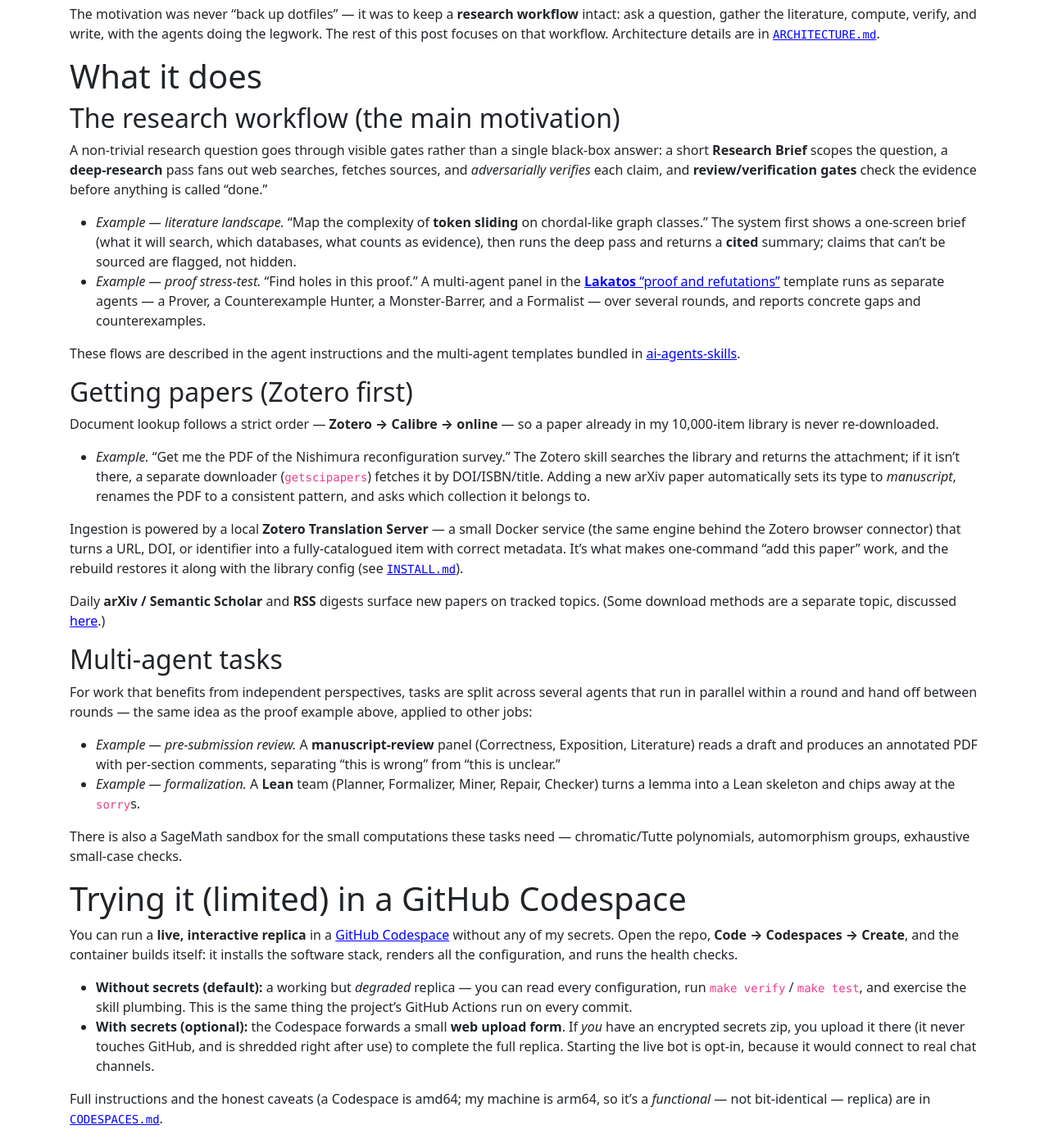
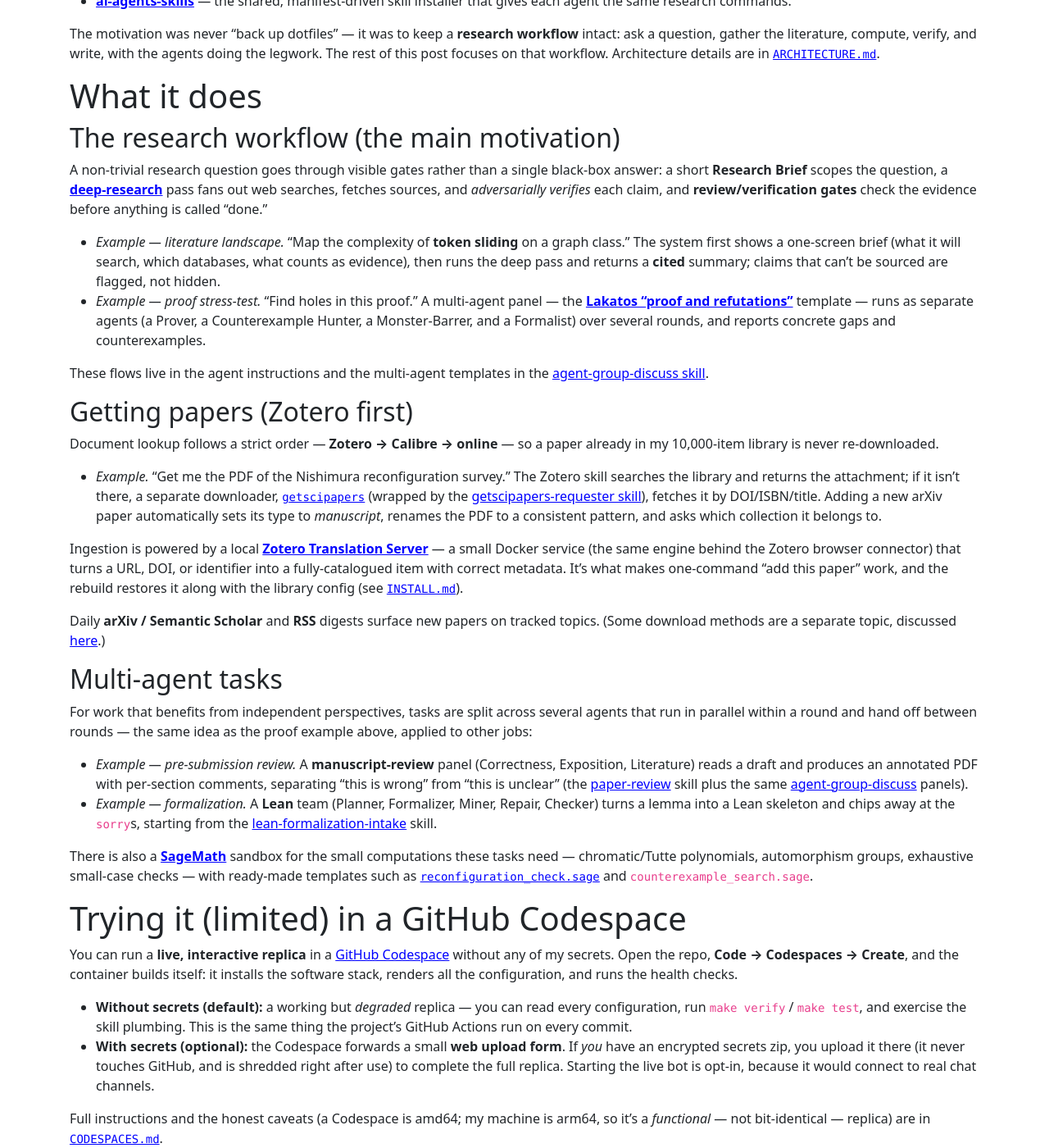
Before and after one commit to hoanganhduc/hoanganhduc.github.io, a Jekyll site: the page built from _posts/2026-06-13-coding-system-rebuild.md, in a window 1280 px wide and 1400 px high, scrolled down 1080 px. Shown: the whole window at 82% size. Built offline with Jekyll 4.4.1, drawn with Linux system fonts in a browser that asks for light colours; nearby versions of some CDN libraries; comment, search, counter and statistics services are not loaded; a style sheet for code colours, icons or effects is not loaded; some of the changed text lies outside the part shown.

Commit message:
post: fix wrong/imprecise links; link tools to their repos (getscipapers, translation-server, vnthuquan, vnu-eoffice) and skills; add Tools/credits section; verified all links resolve

```diff
--- a/_posts/2026-06-13-coding-system-rebuild.md
+++ b/_posts/2026-06-13-coding-system-rebuild.md
@@ -18,7 +18,7 @@ Over time my research machine grew into a small fleet of AI coding agents — Cl
 </div>
 
 <div class="alert alert-warning" markdown="1">
-**This is experimental.** Everything below — and this very post — was generated by the multi-agent AI coding system it describes. It was built for one person's workflow (combinatorics and graph theory, especially [combinatorial reconfiguration]({% post_url 2025-05-05-một-số-phương-pháp-tải-bài-báo-khoa-học %})), it assumes an arm64 Ubuntu host, and it **may not work as expected** on other machines, other agent versions, or research tasks outside those assumptions.
+**This is experimental.** Everything below — and this very post — was generated by the multi-agent AI coding system it describes. It was built for one person's workflow (combinatorics and graph theory, especially combinatorial reconfiguration), it assumes an arm64 Ubuntu host, and it **may not work as expected** on other machines, other agent versions, or research tasks outside those assumptions.
 </div>
 
 * TOC
@@ -38,20 +38,20 @@ The motivation was never "back up dotfiles" — it was to keep a **research work
 
 ## The research workflow (the main motivation)
 
-A non-trivial research question goes through visible gates rather than a single black-box answer: a short **Research Brief** scopes the question, a **deep-research** pass fans out web searches, fetches sources, and *adversarially verifies* each claim, and **review/verification gates** check the evidence before anything is called "done."
+A non-trivial research question goes through visible gates rather than a single black-box answer: a short **Research Brief** scopes the question, a **[deep-research](https://github.com/hoanganhduc/ai-agents-skills/tree/main/canonical/skills/deep-research-workflow)** pass fans out web searches, fetches sources, and *adversarially verifies* each claim, and **review/verification gates** check the evidence before anything is called "done."
 
-- *Example — literature landscape.* "Map the complexity of **token sliding** on chordal-like graph classes." The system first shows a one-screen brief (what it will search, which databases, what counts as evidence), then runs the deep pass and returns a **cited** summary; claims that can't be sourced are flagged, not hidden.
-- *Example — proof stress-test.* "Find holes in this proof." A multi-agent panel in the [**Lakatos** "proof and refutations"](https://github.com/hoanganhduc/coding-system-rebuild) template runs as separate agents — a Prover, a Counterexample Hunter, a Monster-Barrer, and a Formalist — over several rounds, and reports concrete gaps and counterexamples.
+- *Example — literature landscape.* "Map the complexity of **token sliding** on a graph class." The system first shows a one-screen brief (what it will search, which databases, what counts as evidence), then runs the deep pass and returns a **cited** summary; claims that can't be sourced are flagged, not hidden.
+- *Example — proof stress-test.* "Find holes in this proof." A multi-agent panel — the **[Lakatos "proof and refutations"](https://github.com/hoanganhduc/ai-agents-skills/tree/main/canonical/skills/agent-group-discuss)** template — runs as separate agents (a Prover, a Counterexample Hunter, a Monster-Barrer, and a Formalist) over several rounds, and reports concrete gaps and counterexamples.
 
-These flows are described in the agent instructions and the multi-agent templates bundled in [ai-agents-skills](https://github.com/hoanganhduc/ai-agents-skills).
+These flows live in the agent instructions and the multi-agent templates in the [agent-group-discuss skill](https://github.com/hoanganhduc/ai-agents-skills/tree/main/canonical/skills/agent-group-discuss).
 
 ## Getting papers (Zotero first)
 
 Document lookup follows a strict order — **Zotero → Calibre → online** — so a paper already in my 10,000-item library is never re-downloaded.
 
-- *Example.* "Get me the PDF of the Nishimura reconfiguration survey." The Zotero skill searches the library and returns the attachment; if it isn't there, a separate downloader (`getscipapers`) fetches it by DOI/ISBN/title. Adding a new arXiv paper automatically sets its type to *manuscript*, renames the PDF to a consistent pattern, and asks which collection it belongs to.
+- *Example.* "Get me the PDF of the Nishimura reconfiguration survey." The Zotero skill searches the library and returns the attachment; if it isn't there, a separate downloader, [`getscipapers`](https://github.com/hoanganhduc/getscipapers) (wrapped by the [getscipapers-requester skill](https://github.com/hoanganhduc/ai-agents-skills/tree/main/canonical/skills/getscipapers-requester)), fetches it by DOI/ISBN/title. Adding a new arXiv paper automatically sets its type to *manuscript*, renames the PDF to a consistent pattern, and asks which collection it belongs to.
 
-Ingestion is powered by a local **Zotero Translation Server** — a small Docker service (the same engine behind the Zotero browser connector) that turns a URL, DOI, or identifier into a fully-catalogued item with correct metadata. It's what makes one-command "add this paper" work, and the rebuild restores it along with the library config (see [`INSTALL.md`](https://github.com/hoanganhduc/coding-system-rebuild/blob/main/docs/INSTALL.md)).
+Ingestion is powered by a local **[Zotero Translation Server](https://github.com/hoanganhduc/translation-server)** — a small Docker service (the same engine behind the Zotero browser connector) that turns a URL, DOI, or identifier into a fully-catalogued item with correct metadata. It's what makes one-command "add this paper" work, and the rebuild restores it along with the library config (see [`INSTALL.md`](https://github.com/hoanganhduc/coding-system-rebuild/blob/main/docs/INSTALL.md)).
 
 Daily **arXiv / Semantic Scholar** and **RSS** digests surface new papers on tracked topics. (Some download methods are a separate topic, discussed [here]({% post_url 2025-05-05-một-số-phương-pháp-tải-bài-báo-khoa-học %}).)
 
@@ -59,10 +59,10 @@ Daily **arXiv / Semantic Scholar** and **RSS** digests surface new papers on tra
 
 For work that benefits from independent perspectives, tasks are split across several agents that run in parallel within a round and hand off between rounds — the same idea as the proof example above, applied to other jobs:
 
-- *Example — pre-submission review.* A **manuscript-review** panel (Correctness, Exposition, Literature) reads a draft and produces an annotated PDF with per-section comments, separating "this is wrong" from "this is unclear."
-- *Example — formalization.* A **Lean** team (Planner, Formalizer, Miner, Repair, Checker) turns a lemma into a Lean skeleton and chips away at the `sorry`s.
+- *Example — pre-submission review.* A **manuscript-review** panel (Correctness, Exposition, Literature) reads a draft and produces an annotated PDF with per-section comments, separating "this is wrong" from "this is unclear" (the [paper-review](https://github.com/hoanganhduc/ai-agents-skills/tree/main/canonical/skills/paper-review) skill plus the same [agent-group-discuss](https://github.com/hoanganhduc/ai-agents-skills/tree/main/canonical/skills/agent-group-discuss) panels).
+- *Example — formalization.* A **Lean** team (Planner, Formalizer, Miner, Repair, Checker) turns a lemma into a Lean skeleton and chips away at the `sorry`s, starting from the [lean-formalization-intake](https://github.com/hoanganhduc/ai-agents-skills/tree/main/canonical/skills/lean-formalization-intake) skill.
 
-There is also a SageMath sandbox for the small computations these tasks need — chromatic/Tutte polynomials, automorphism groups, exhaustive small-case checks.
+There is also a **[SageMath](https://github.com/hoanganhduc/ai-agents-skills/tree/main/canonical/skills/sagemath)** sandbox for the small computations these tasks need — chromatic/Tutte polynomials, automorphism groups, exhaustive small-case checks — with ready-made templates such as [`reconfiguration_check.sage`](https://github.com/hoanganhduc/ai-agents-skills/blob/main/canonical/runtime/skills/sagemath/templates/reconfiguration_check.sage) and `counterexample_search.sage`.
 
 # Trying it (limited) in a GitHub Codespace
 
@@ -88,6 +88,17 @@ Every key — where to obtain it, which file it lives in, and exactly what stops
 
 This is a personal, **experimental** system, not a product. It targets a specific arm64 Ubuntu setup, pins specific tool versions, and bakes in assumptions about my research (reconfiguration problems, graph invariants, LaTeX manuscripts). Expect to adapt it. If you only want to *look*, the Codespace degraded mode is the safest way to poke around.
 
+# Tools it builds on
+
+The system glues together a number of smaller tools, several of which have their own repositories:
+
+- [**getscipapers**](https://github.com/hoanganhduc/getscipapers) — get and request scientific papers from various sources (the paper downloader used above).
+- [**translation-server**](https://github.com/hoanganhduc/translation-server) — a Node.js server that runs Zotero translators (the Zotero ingestion engine; the official image is arm64, this is the amd64 build).
+- [**vnthuquan**](https://github.com/hoanganhduc/vnthuquan) — a wrapper/CLI for Vietnam Thu Quan ebook discovery and EPUB downloads, on the Calibre/ebook side of the library.
+- [**vnu-eoffice**](https://github.com/hoanganhduc/vnu-eoffice) — a local VNU e-office document monitor with Telegram alerts.
+
+It also relies on established third-party software — [Zotero](https://www.zotero.org/), [SageMath](https://www.sagemath.org/), [Calibre](https://calibre-ebook.com/), [Lean](https://lean-lang.org/), and the AI agent CLIs themselves — installed and configured by the rebuild.
+
 # A note on how this was made
 
 The three repositories, their documentation, the backup/restore machinery, the CI, the Codespace, and this blog post were all **written by the same multi-agent AI coding system** that the repositories back up and replicate — the agents building (and documenting) their own infrastructure. That self-referential loop is half the fun, and half the reason to treat it as experimental.
```
